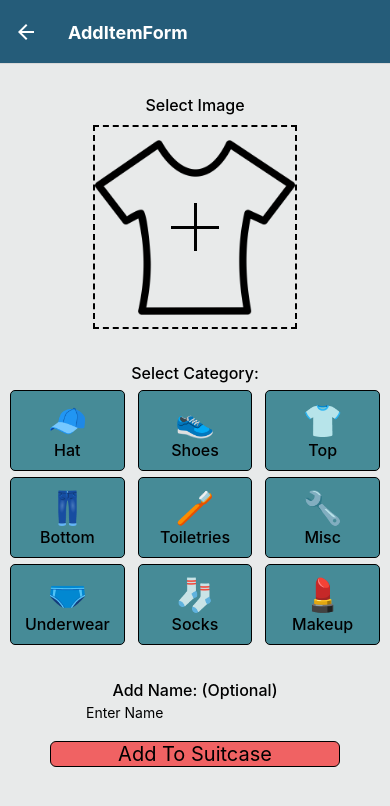
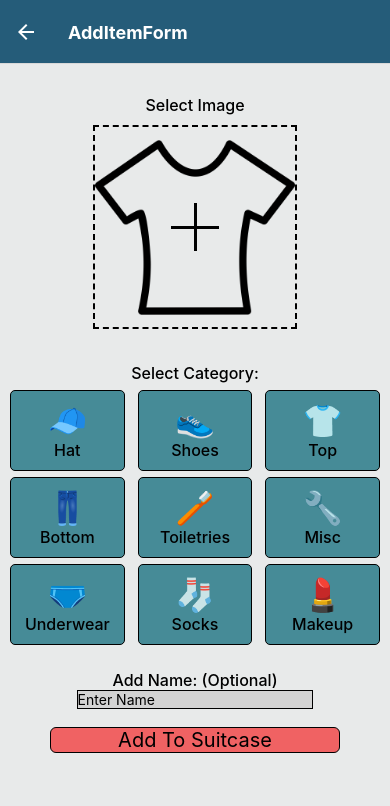
Before and after one commit to taylorhh5/virtualSuitcase, a React Native app: screen /AddItemForm in a window 390 px wide. Shown: the top 806 px of the page. Built offline with nearby package versions, Linux system fonts and the light colour scheme; no server answers; the database is empty.

Commit message:
Moved fetch luggageItems/outfits functions up a level, styled add item form

```diff
--- a/screens/AddItemForm.tsx
+++ b/screens/AddItemForm.tsx
@@ -123,8 +123,8 @@ const AddItemForm: React.FC<AddItemFormProps> = ({ addItem, navigation, route })
           </View>
         </View>
         {/* Name input */}
-        <View style={styles.selectContainer}>
-          <Text style={styles.selectText}>Add Name: (Optional)</Text>
+        <View style={styles.nameContainer}>
+          <Text style={styles.nameText}>Add Name: (Optional)</Text>
           <TextInput
             style={styles.nameInput}
             placeholder="Enter Name"
@@ -217,9 +217,6 @@ const styles = StyleSheet.create({
     borderColor: 'black',
     borderWidth: 1
   },
-  nameInput: {
-    alignSelf: 'center'
-  },
   selectText: {
     alignSelf: 'center',
     fontSize: 16,
@@ -241,4 +238,18 @@ const styles = StyleSheet.create({
   addButtonText: {
     fontSize: 20
   },
+  nameContainer: {
+    marginTop: 20,
+  },
+  nameText: {
+    textAlign: 'center',
+    fontSize:16,
+    fontWeight: '500',
+  },
+  nameInput: {
+    alignSelf: 'center',
+    borderWidth: 0.5,
+    backgroundColor:'lightgrey',
+    width:'64%'
+  },
 });
--- a/screens/InsideSuitcase.tsx
+++ b/screens/InsideSuitcase.tsx
@@ -1,9 +1,14 @@
 import { StyleSheet, Text, View, TouchableOpacity } from 'react-native';
-import React, { useState } from 'react';
+import React, { useState, useEffect } from 'react';
 import colors from '../themes/Colors';
-
 import SuitcaseItems from './SuitcaseItems';
 import Outfits from './Outfits';
+import { connect } from 'react-redux';
+import { bindActionCreators, Dispatch, AnyAction } from 'redux';
+import { fetchItemsInSuitcase } from '../ReduxActions/LuggageActions';
+import { fetchOutfits } from '../ReduxActions/OutfitActions';
+import { RootState } from '../Reducers/RootReducer';
+
 
 enum ActiveScreen {
     Items,
@@ -14,15 +19,23 @@ const InsideSuitcase = (props) => {
     const [activeScreen, setActiveScreen] = useState<ActiveScreen>(ActiveScreen.Items);
     const suitcaseId = props.route.params.suitcaseId
 
+    useEffect(() => {
+        props.fetchItemsInSuitcase(suitcaseId)
+    }, []);
+
+    useEffect(() => {
+        props.fetchOutfits(suitcaseId)
+      }, []);
+
     const changeScreen = (screen: ActiveScreen) => {
         setActiveScreen(screen);
     };
 
     const navigateToAddOutfit = () => {
         props.navigation.navigate('CreateOutfit', {
-        edit:false,
-        suitcaseId: suitcaseId
-    });
+            edit: false,
+            suitcaseId: suitcaseId
+        });
     };
 
     const navigateToAddItem = () => {
@@ -56,14 +69,14 @@ const InsideSuitcase = (props) => {
             </View>
             {activeScreen === ActiveScreen.Items ? (
                 <View style={styles.headerContainer}>
-                    <Text style={styles.headerText}>You have 17 items</Text>
+                    <Text style={styles.headerText}>You have {props?.luggageState?.length} items</Text>
                     <TouchableOpacity style={styles.addOutfitContainer} onPress={() => navigateToAddItem()}>
                         <Text style={styles.addOutfitText}>Add item +</Text>
                     </TouchableOpacity>
                 </View>
             ) : (
                 <View style={styles.headerContainer}>
-                    <Text style={styles.headerText}>You have 3 outfits</Text>
+                    <Text style={styles.headerText}>You have {props?.outfitState?.length} outfits</Text>
                     <TouchableOpacity style={styles.addOutfitContainer} onPress={() => navigateToAddOutfit()}>
                         <Text style={styles.addOutfitText}>Add outfit +</Text>
                     </TouchableOpacity>
@@ -71,11 +84,28 @@ const InsideSuitcase = (props) => {
             )}
 
             <View style={styles.screenContentContainer}>
-                {activeScreen === ActiveScreen.Items ? <SuitcaseItems suitcaseId={suitcaseId}/> : <Outfits navigation={props.navigation} suitcaseId={suitcaseId}/>}
+                {activeScreen === ActiveScreen.Items ? <SuitcaseItems suitcaseId={suitcaseId} /> : <Outfits navigation={props.navigation} suitcaseId={suitcaseId} />}
             </View>
         </View>
     );
 };
+
+const mapStateToProps = (state: RootState) => ({
+    luggageState: state.luggage.luggage,
+    outfitState: state.outfits.outfits,
+});
+
+const mapDispatchToProps = (dispatch: Dispatch) =>
+    bindActionCreators(
+        {
+            fetchItemsInSuitcase,
+            fetchOutfits,
+        },
+        dispatch
+    );
+
+export default connect(mapStateToProps, mapDispatchToProps)(InsideSuitcase);
+
 
 const styles = StyleSheet.create({
     container: {
@@ -126,10 +156,8 @@ const styles = StyleSheet.create({
         color: colors.button,
         fontWeight: '800'
     },
-    dashboardText:{
+    dashboardText: {
         fontSize: 14,
         fontWeight: '500'
     },
 });
-
-export default InsideSuitcase;
--- a/screens/Outfits.tsx
+++ b/screens/Outfits.tsx
@@ -1,13 +1,11 @@
 import { StyleSheet, Text, View, FlatList, } from 'react-native';
-import React, { useState, useEffect } from 'react';
+import React from 'react';
 import colors from '../themes/Colors';
 import OutfitBox from './Components/OutfitBox';
 import { NativeStackNavigationProp } from '@react-navigation/native-stack';
 import { connect } from 'react-redux';
-import { bindActionCreators, Dispatch } from 'redux';
 import { RootState } from '../Reducers/RootReducer';
 import { Outfit } from '../ReduxActions/ActionTypes/OutfitTypes';
-import { fetchOutfits } from '../ReduxActions/OutfitActions';
 
 type OutfitsScreenProps = {
   navigation: NativeStackNavigationProp<LuggageStackParamList, 'Outfits'>;
@@ -16,10 +14,6 @@ type OutfitsScreenProps = {
 }
 
 const Outfits: React.FC<OutfitsScreenProps> = ({ navigation, outfitState, fetchOutfits, suitcaseId }) => {
-
-  useEffect(() => {
-    fetchOutfits(suitcaseId)
-  }, []);
 
   return (
     <View style={styles.container}>
@@ -39,18 +33,7 @@ const mapStateToProps = (state: RootState) => ({
   outfitState: state.outfits.outfits,
 });
 
-const mapDispatchToProps = (dispatch: Dispatch) =>
-  bindActionCreators(
-    {
-      fetchOutfits,
-      // addSuitcase,
-      // fetchSuitcases,
-    },
-    dispatch
-  );
-
-export default connect(mapStateToProps, mapDispatchToProps)(Outfits);
-
+export default connect(mapStateToProps)(Outfits);
 
 const styles = StyleSheet.create({
   container: {
--- a/screens/SuitcaseItems.tsx
+++ b/screens/SuitcaseItems.tsx
@@ -1,11 +1,11 @@
 import { StyleSheet, Text, View, FlatList, ScrollView, Modal, TouchableOpacity, Button, } from 'react-native';
-import React, { useState, useEffect } from 'react';
+import React, { useState, } from 'react';
 import colors from '../themes/Colors';
 import { connect } from 'react-redux';
 import { bindActionCreators, Dispatch, AnyAction } from 'redux';
 import { RootState } from '../Reducers/RootReducer';
 import { Item } from '../ReduxActions/ActionTypes/LuggageActionTypes';
-import { addItem, deleteItem, editItem, fetchItemsInSuitcase } from '../ReduxActions/LuggageActions';
+import { addItem, deleteItem, editItem,  } from '../ReduxActions/LuggageActions';
 import EditLuggageForm from './Components/EditLuggageForm';
 import { categories, CategoryMapper } from './data/CategoryData';
 import LuggageItem from './Components/LuggageItem';
@@ -16,7 +16,6 @@ type SuitcaseItemsProps = {
     luggageState: Item[];
     deleteItem: (id: string) => void;
     editItem: (id: string, updatedItem: Partial<Item>) => (dispatch: Dispatch<AnyAction>) => void,
-    fetchItemsInSuitcase: (id: string) => void;
 };
 
 const SuitcaseItems: React.FC<SuitcaseItemsProps> = (props) => {
@@ -45,10 +44,6 @@ const SuitcaseItems: React.FC<SuitcaseItemsProps> = (props) => {
         setIsDelete(false)
 
     };
-
-    useEffect(() => {
-        props.fetchItemsInSuitcase(props.suitcaseId)
-    }, []);
 
     const handleSave = () => {
         if (selectedItemForEdit) {
@@ -154,7 +149,6 @@ const mapDispatchToProps = (dispatch: Dispatch) =>
             addItem,
             deleteItem,
             editItem,
-            fetchItemsInSuitcase,
         },
         dispatch
     );
```
